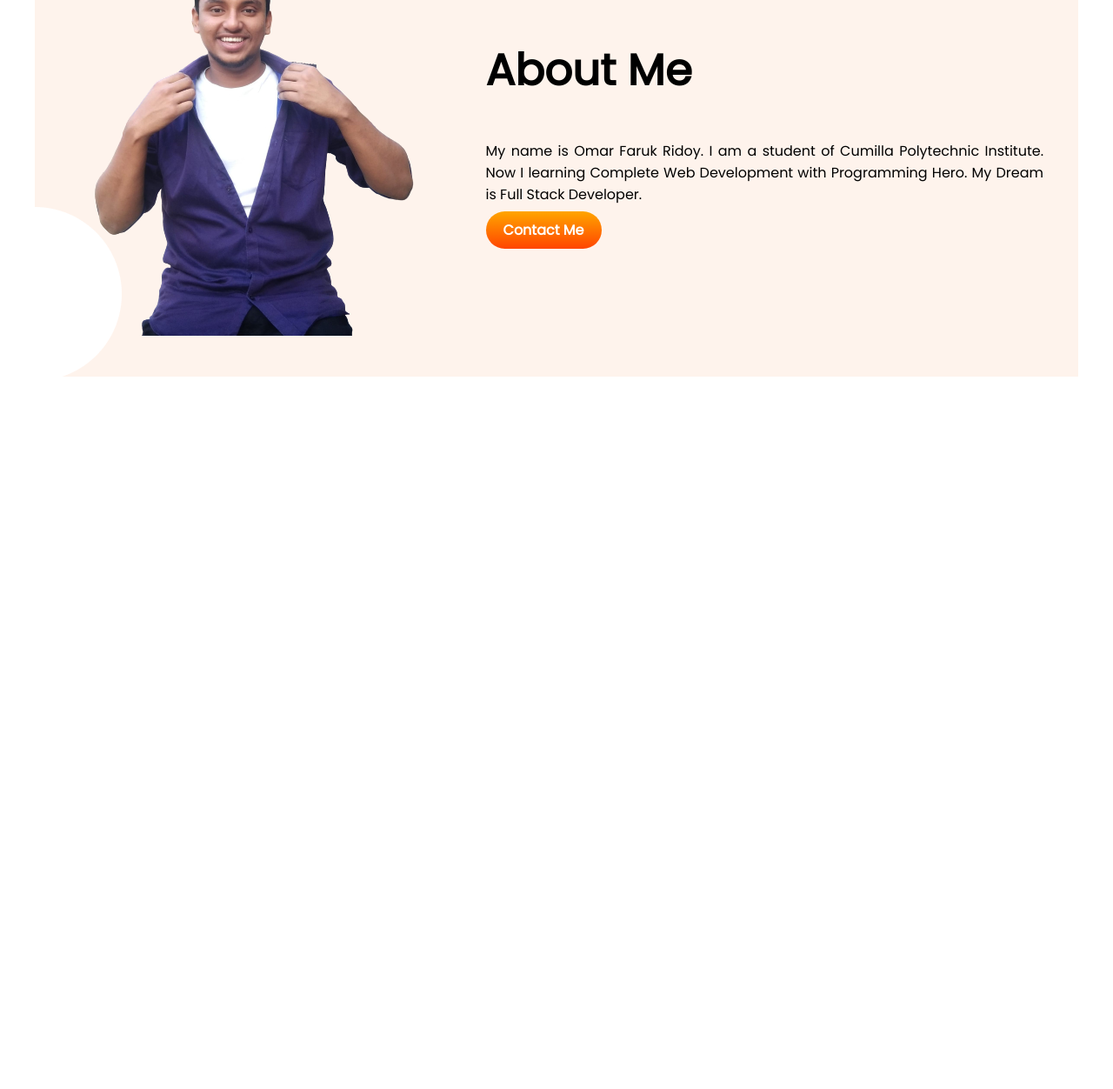
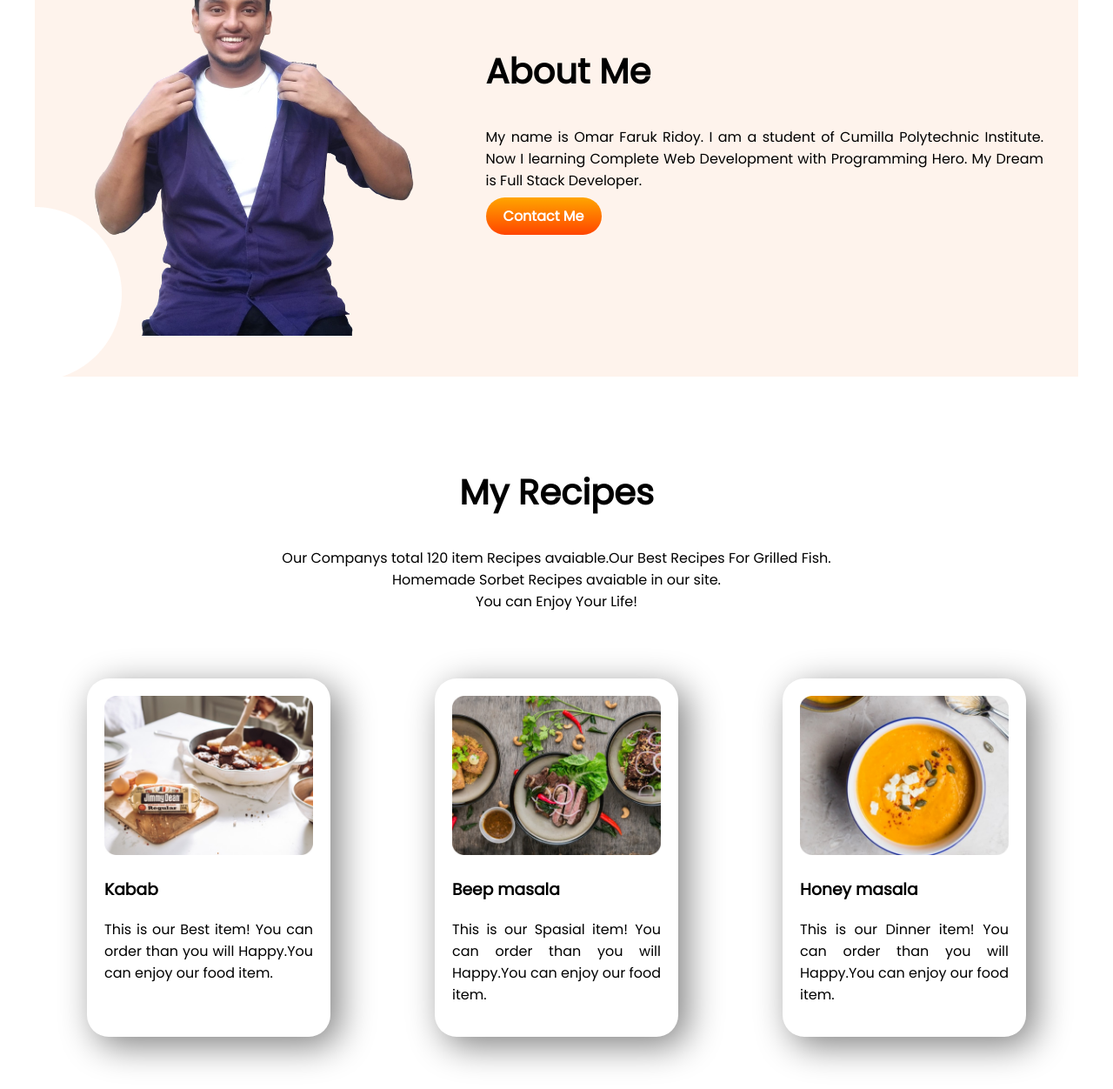
Before and after one commit to ridoy2244/first-assainment, a plain HTML site: page index.html in a window 1280 px wide. Shown: the part 1066-2318 px from the top of the page at 87% size. Before the commit the page ends 1529 px from the top, so only its background shows below. Drawn offline with Linux system fonts and the light colour scheme.

Commit message:
recipes item added

```diff
--- a/index.html
+++ b/index.html
@@ -40,7 +40,7 @@
             <img src="images/ridoy-1st.png" alt="">
         </div>
         <div>
-            <h1>About Me</h1>
+            <h2>About Me</h2>
             <p>My name is Omar Faruk Ridoy. I am a student of Cumilla Polytechnic Institute. Now I learning Complete Web Development with Programming Hero.
             My Dream is Full Stack Developer.
             </p>
@@ -48,6 +48,29 @@
         </div>
     </section>
 
+    <div class="descripsion">
+        <h2>My Recipes</h2>
+        <p>Our Companys total 120 item Recipes avaiable.Our Best Recipes For Grilled Fish.<br> Homemade Sorbet Recipes avaiable in our site.<br> You can Enjoy Your Life!</p>
+    </div>
+
+    <section class="flaxible-food-item">
+        <div class="food-item">
+            <img src="images/Project Cover.jpg" alt="">
+            <h3>Kabab</h3>
+            <p>This is our Best item! You can order than you will Happy.You can enjoy our food item.</p>
+        </div>
+        <div class="food-item">
+            <img src="images/Project Cover1.jpg" alt="">
+            <h3>Beep masala</h3>
+            <p>This is our Spasial item! You can order than you will Happy.You can enjoy our food item.</p>
+        </div>
+        <div class="food-item">
+            <img src="images/Project Cover.png" alt="">
+            <h3>Honey masala</h3>
+            <p>This is our Dinner item! You can order than you will Happy.You can enjoy our food item.</p>
+        </div>
+    </section>
+
 
 </body>
 </html>
--- a/style.css
+++ b/style.css
@@ -23,6 +23,9 @@ body{
 }
 h1{
     font-size: 50px;
+}
+h2{
+    font-size: 40px;
 }
 p{
     text-align: justify;
@@ -52,3 +55,27 @@ p{
 .my-image{
     width: 100%;
 }
+
+
+.descripsion{
+    text-align: center;
+    padding-top: 40px;
+}
+.descripsion p{
+    text-align: center;
+}
+.flaxible-food-item{
+    display: flex;
+    margin:0 40px;
+
+}
+.food-item{
+    width: 30%;
+    margin: 5%;
+    padding:20px;
+    box-shadow: 10px 10px 40px gray;
+    border-radius: 25px;
+}
+.food-item img{
+    width: 100%;
+}
```
